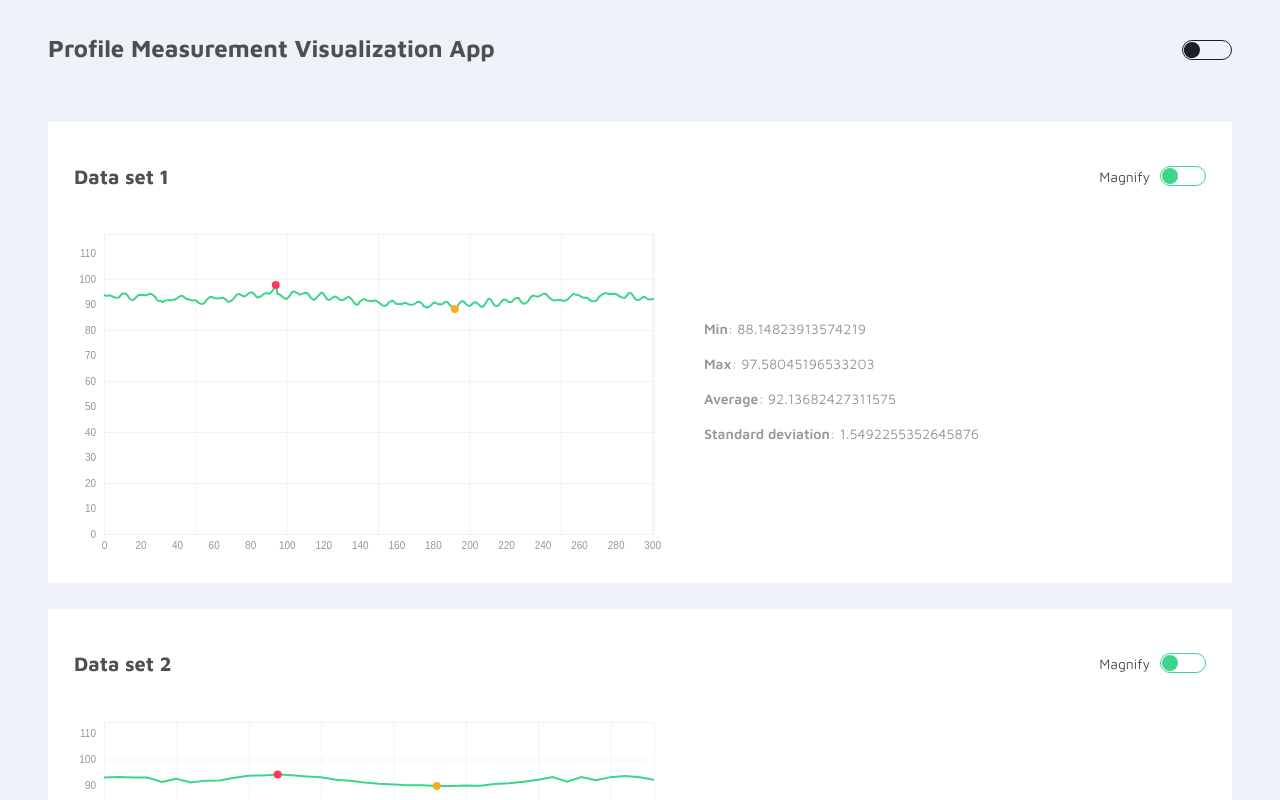
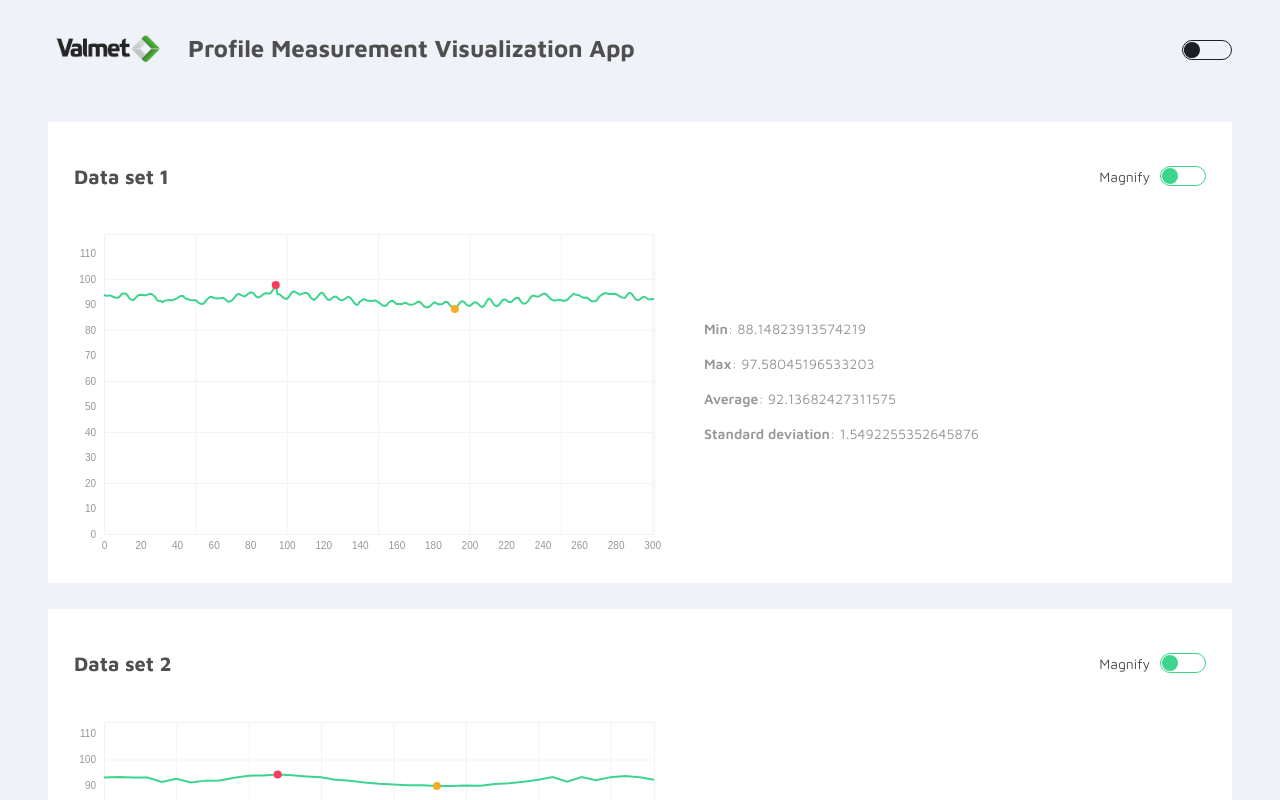
Before and after one commit to leannedo/data-visualization, a React app: page / in a window 1280 px wide. Shown: the top 800 px of the page. Built offline with nearby package versions, Linux system fonts and the light colour scheme.

Commit message:
fix mouse position offset

```diff
--- a/src/App.scss
+++ b/src/App.scss
@@ -36,8 +36,18 @@ body {
 .header {
   display: flex;
   align-items: center;
-  justify-content: space-between;
   padding: 18px 0;
+}
+
+.logo {
+  background: url("../public/assets/valmet_logo.png") left center/contain no-repeat;
+  width: 120px;
+  height: 50px;
+  margin-right: 20px;
+}
+
+#{$darkMode} .logo {
+  background-image: url("../public/assets/valmet_logo_dark.png");
 }
 
 .page-title {
--- a/src/App.tsx
+++ b/src/App.tsx
@@ -12,6 +12,7 @@ function App(): JSX.Element {
       <DarkModeToggle />
       <div className="app">
         <header className="header">
+          <div className="logo" />
           <h1 className="page-title">Profile Measurement Visualization App</h1>
         </header>
         <Dashboard />
--- a/src/components/LineChart/utils/mouseEvents.ts
+++ b/src/components/LineChart/utils/mouseEvents.ts
@@ -3,7 +3,7 @@ import { findMax, findMin } from "../../../utils/statsCalculator";
 export const onMouseMove = ({ event, data, scales, elements, dimensions }) => {
   const { xScale } = scales;
   const { width, margin } = dimensions;
-  const mousePos = event.clientX - margin.left;
+  const mousePos = event.offsetX - margin.left;
 
   const pointIndex = Math.round(xScale.invert(mousePos));
   const pointValue = data[pointIndex];
--- a/src/views/Dashboard/index.tsx
+++ b/src/views/Dashboard/index.tsx
@@ -1,6 +1,6 @@
 import React from "react";
 import LineChart from "../../components/LineChart";
-import response from "../../response.json";
+import response from "../../data/response.json";
 import { parseAndSanitizeData } from "../../utils/dataSanitizer";
 
 const Dashboard = (): JSX.Element => {
```
Also changed, not shown: public/assets/valmet_logo.png (added), public/assets/valmet_logo_dark.png (added), src/data/response.json (renamed from src/response.json), src/views/Dashboard/Dashboard.scss (deleted).
